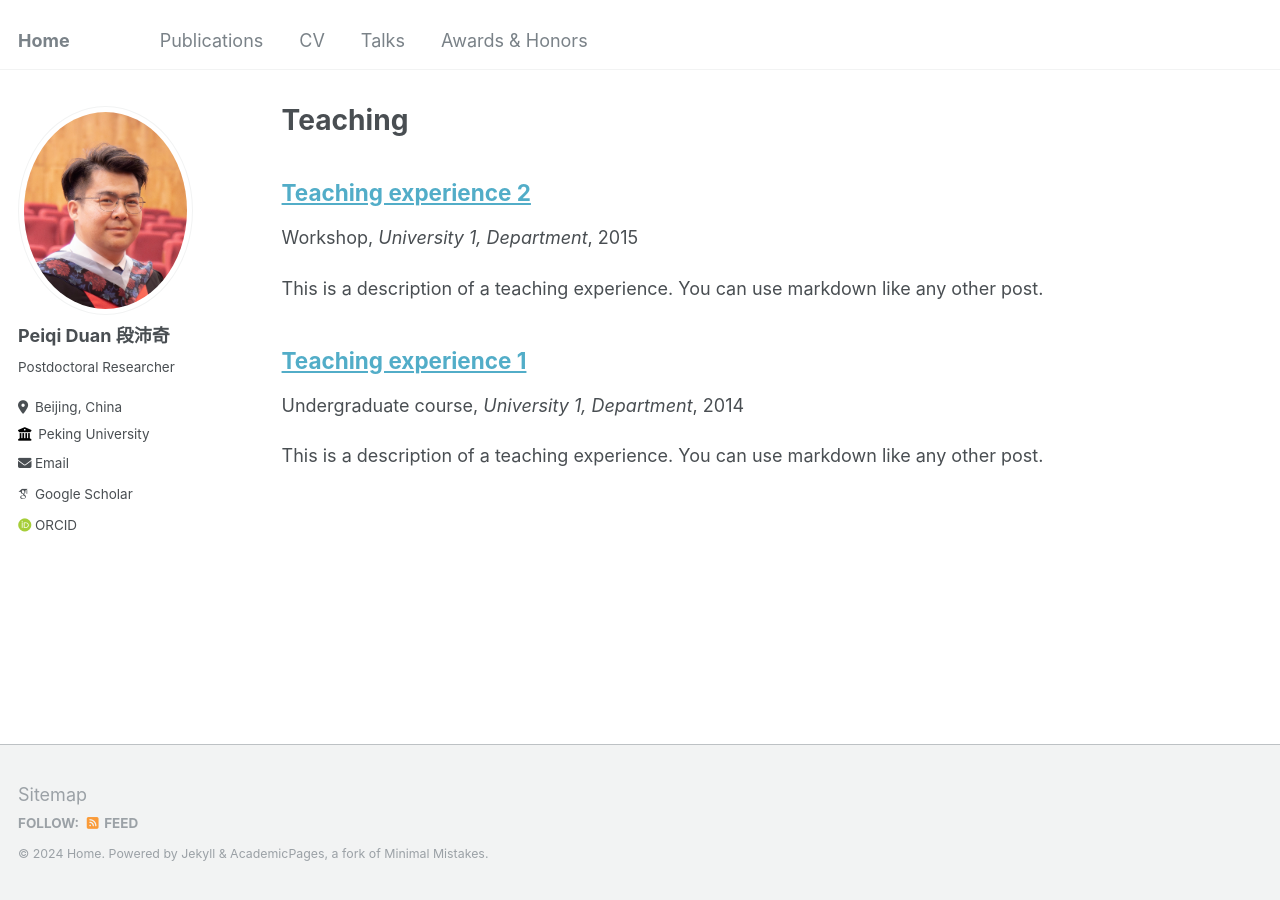
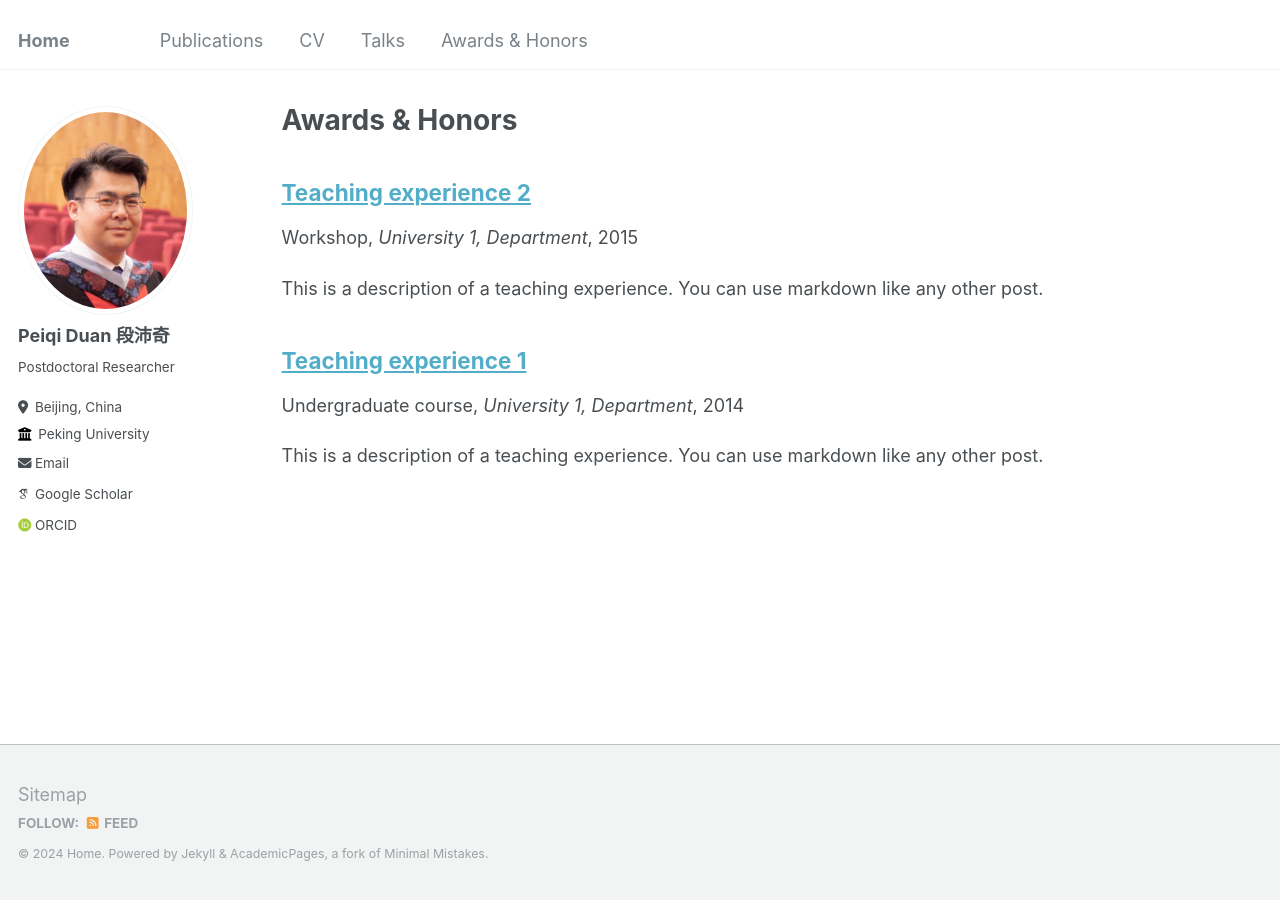
Before and after one commit to peiqi-duan/peiqi-duan.github.io, a Jekyll site: the page built from _pages/teaching.html, in a window 1280 px wide. Built offline with Jekyll 4.4.1, drawn with Linux system fonts in a browser that asks for light colours; some web fonts are replaced.

Commit message:
Update teaching.html

```diff
--- a/_pages/teaching.html
+++ b/_pages/teaching.html
@@ -1,6 +1,6 @@
 ---
 layout: archive
-title: "Teaching"
+title: "Awards & Honors"
 permalink: /teaching/
 author_profile: true
 ---
```
